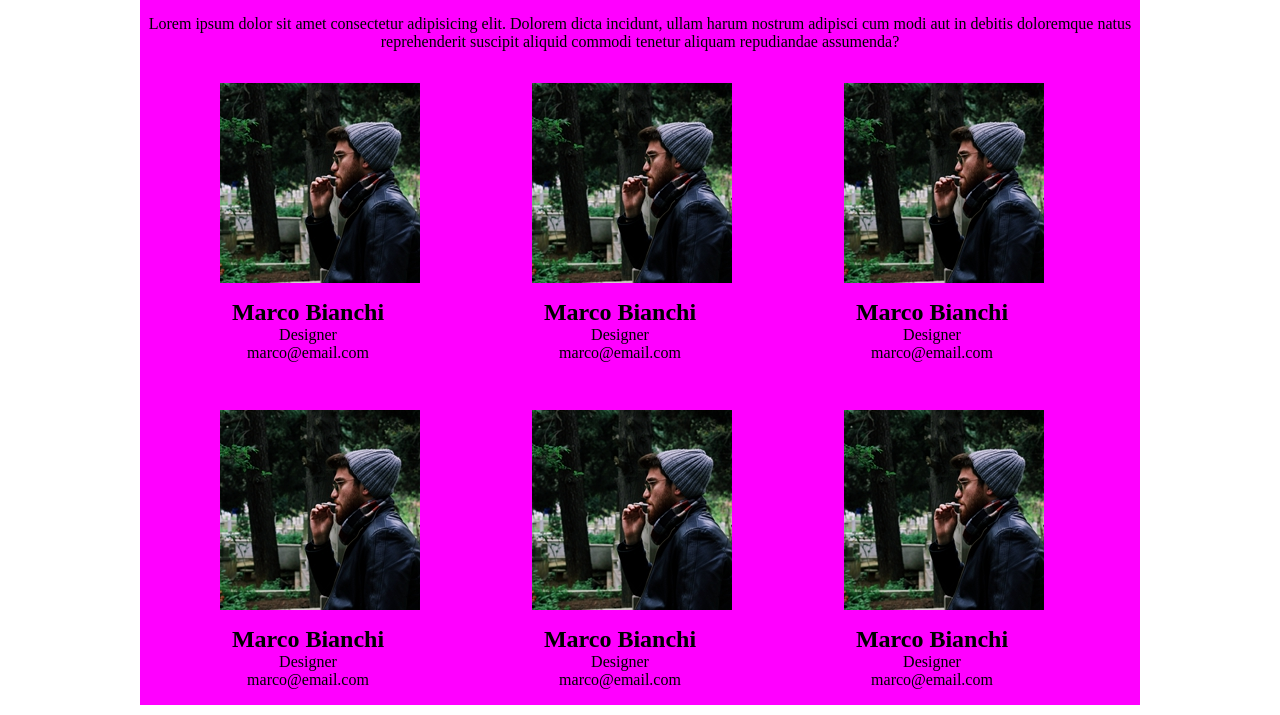
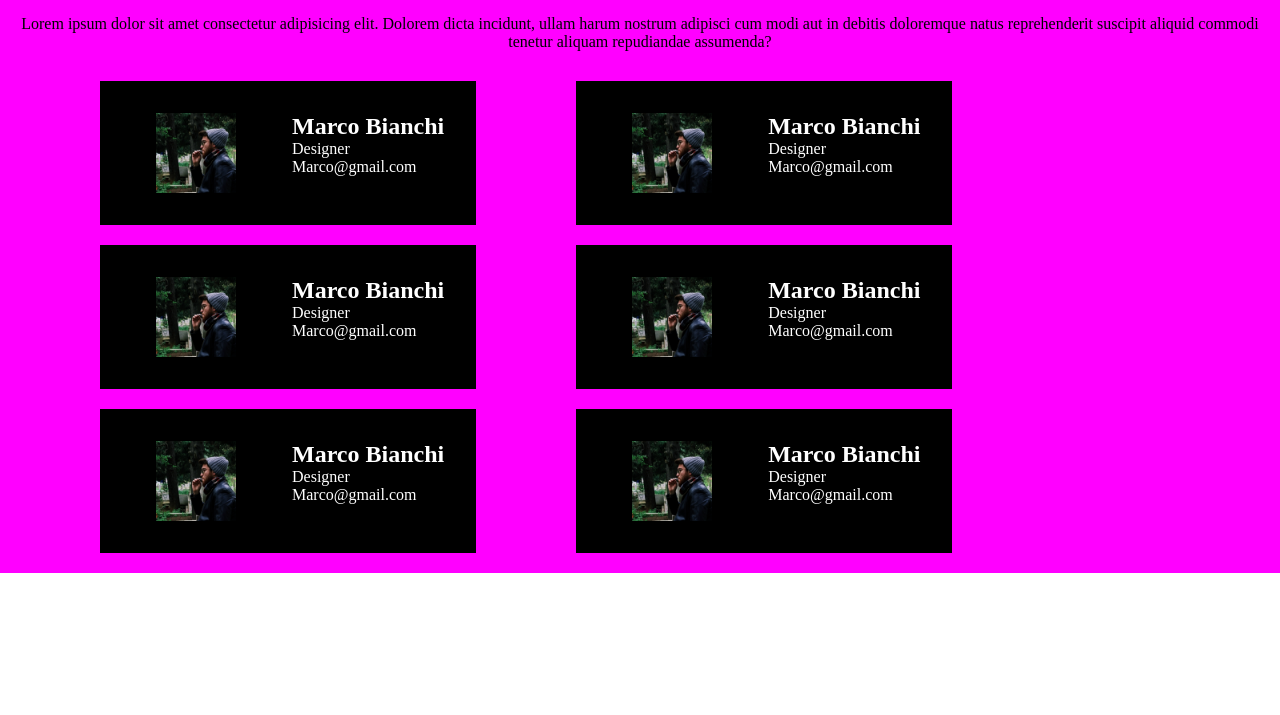
Before and after one commit to FraBif/html-css-float-cards, a plain HTML site: page index.html in a window 1280 px wide. Shown: the part 85-800 px from the top of the page. Drawn offline with Linux system fonts and the light colour scheme.

Commit message:
Added all section provisory

```diff
--- a/css/style.css
+++ b/css/style.css
@@ -1,7 +1,7 @@
 *{
     padding: 0;
     margin: 0;
-    box-sizing: border-box;
+
 }
 
 .clearfix::after {
@@ -23,12 +23,11 @@
 }
 
 .container{
-    text-align: center;
+
     margin: 0 auto;
     background-color: magenta;
-    width: 1000px;
+
 }
-
 
 
 h1{
@@ -40,6 +39,29 @@ h1{
 
 
 img{
-    width: 100;
-    height: 100;
+    vertical-align: middle;
 }
+
+.box{
+
+    background-color:black;
+    margin-bottom: 20px;
+    margin-left: 100px;
+    text-align: left;
+    color: white;
+}
+
+
+img{
+    width: 80px;
+    height: 80px;
+}
+
+#titolo{
+    text-align: center;
+}
+
+#lorem{
+    margin-bottom: 30px;
+    text-align: center;
+}
--- a/index.html
+++ b/index.html
@@ -9,81 +9,81 @@
 </head>
 <body>
     <div class="container">
-        <section>
+        <section id="titolo">
             <h1>
                 Meet Our Team
             </h1>
         </section>
         <section>
-            <p>
+            <p id="lorem">
                 Lorem ipsum dolor sit amet consectetur adipisicing elit. Dolorem dicta incidunt, ullam harum nostrum adipisci cum modi aut in debitis doloremque natus reprehenderit suscipit aliquid commodi tenetur aliquam repudiandae assumenda?
             </p>
         </section>
         <section class="clearfix">
+            <div class="clearfix float-left box">
+                <img src="img/male1.png" alt="male1" class="float-left">
                 <div class="float-left">
-                <div class="clearfix">
-                    <img src="img/male1.png" alt="uomo1" class="float-left">
                    <h2>
                     Marco Bianchi
                    </h2>
                    Designer
                    <br>
-                    <p>marco@email.com</p>
+                   Marco@gmail.com
                 </div>
             </div>
+            <div class="clearfix float-left box">
+                <img src="img/male1.png" alt="male1" class="float-left">
                 <div class="float-left">
-                <div class="clearfix">
-                    <img src="img/male1.png" alt="uomo1" class="float-left">
                    <h2>
                     Marco Bianchi
                    </h2>
                    Designer
                    <br>
-                    <p>marco@email.com</p>
+                   Marco@gmail.com
                 </div>
             </div>
+            <div class="clearfix float-left box">
+                <img src="img/male1.png" alt="male1" class="float-left">
                 <div class="float-left">
-                <div class="clearfix">
-                    <img src="img/male1.png" alt="uomo1" class="float-left">
                    <h2>
                     Marco Bianchi
                    </h2>
                    Designer
                    <br>
-                    <p>marco@email.com</p>
+                   Marco@gmail.com
                 </div>
             </div>
+            <div class="clearfix float-left box">
+                <img src="img/male1.png" alt="male1" class="float-left">
                 <div class="float-left">
-                <div class="clearfix">
-                    <img src="img/male1.png" alt="uomo1" class="float-left">
                    <h2>
                     Marco Bianchi
                    </h2>
                    Designer
                    <br>
-                    <p>marco@email.com</p>
+                   Marco@gmail.com
                 </div>
             </div>
+            <div class="clearfix float-left box">
+                <img src="img/male1.png" alt="male1" class="float-left">
                 <div class="float-left">
-                <div class="clearfix">
-                    <img src="img/male1.png" alt="uomo1" class="float-left">
                    <h2>
                     Marco Bianchi
                    </h2>
                    Designer
                    <br>
-                    <p>marco@email.com</p>
+                   Marco@gmail.com
                 </div>
             </div>
+            <div class="clearfix float-left box">
+                <img src="img/male1.png" alt="male1" class="float-left">
                 <div class="float-left">
-                <div class="clearfix">
-                    <img src="img/male1.png" alt="uomo1" class="float-left">
                    <h2>
                     Marco Bianchi
                    </h2>
                    Designer
                    <br>
-                    <p>marco@email.com</p>
+                   Marco@gmail.com
                 </div>
             </div>
         </section>
```
Lines whose indentation alone changed are shown as unchanged.
